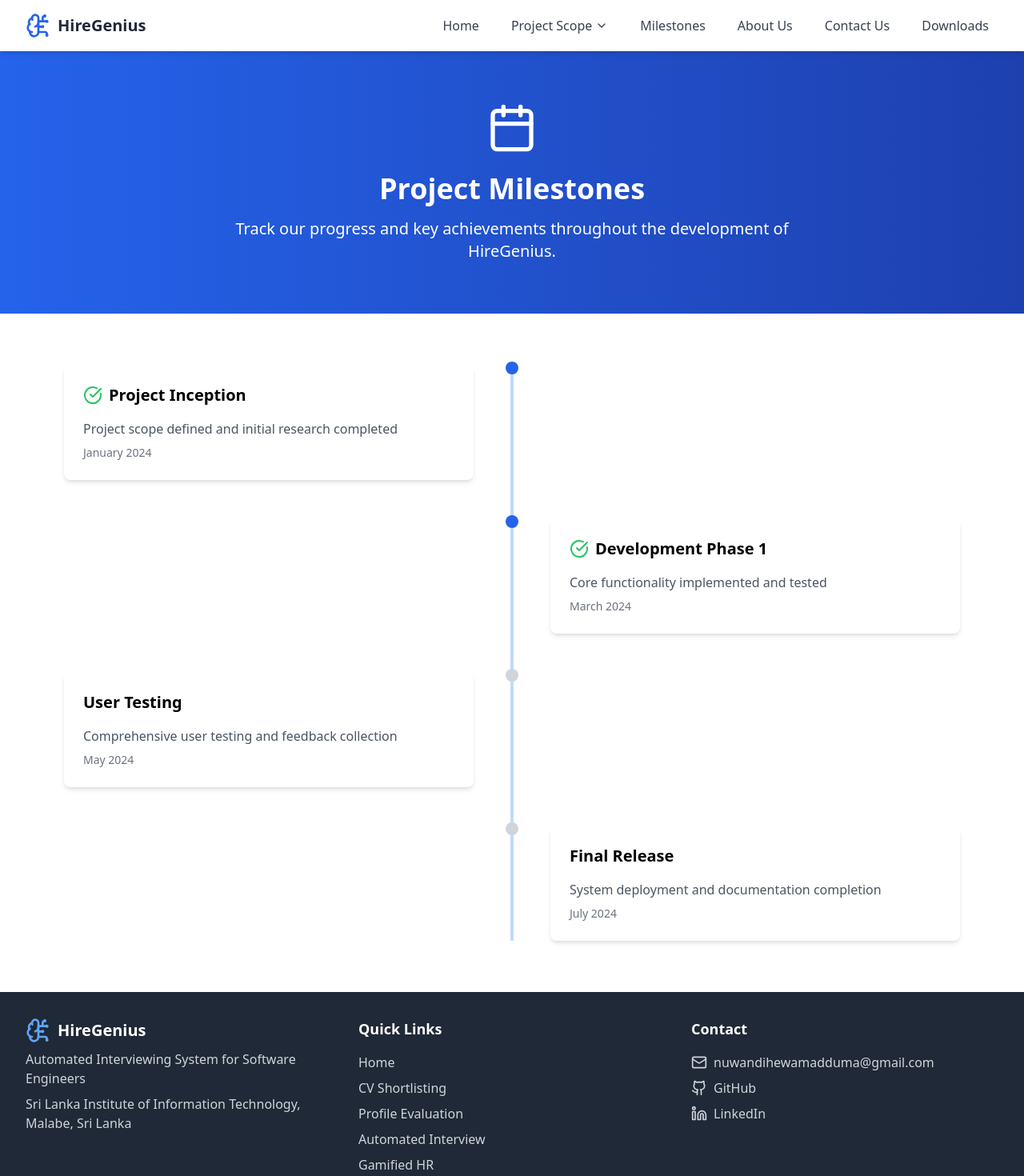
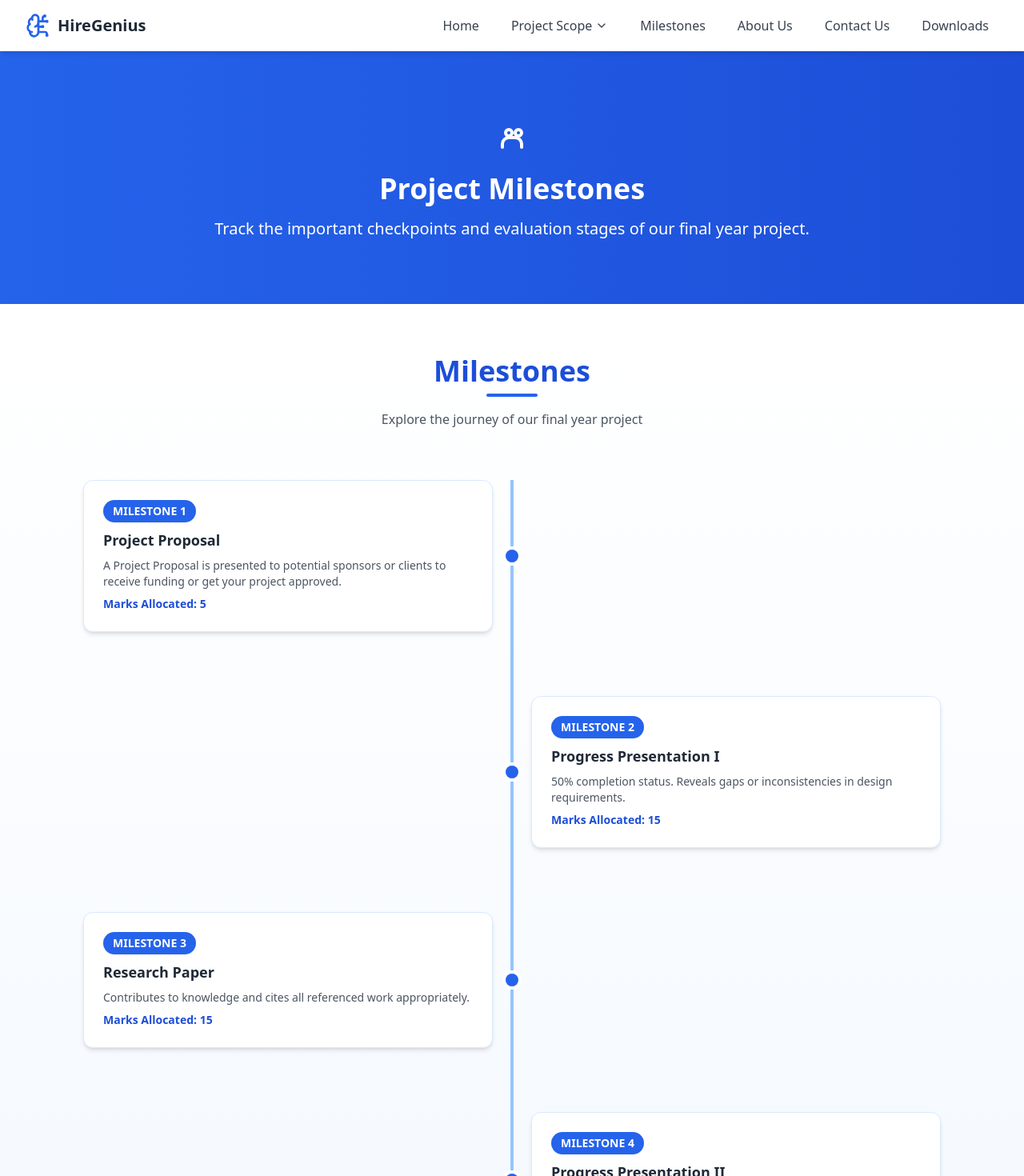
Before and after one commit to Rishen-Lithan/Hire-Genius-Static-Application, a React app: page /milestones in a window 1280 px wide. Shown: the top 1470 px of the page at 80% size. Built offline with nearby package versions, Linux system fonts and the light colour scheme; the HTML template or start-up script is replaced by a standard one.

Commit message:
Updated Milestones.tsx

```diff
--- a/src/pages/Milestones.tsx
+++ b/src/pages/Milestones.tsx
@@ -1,102 +1,137 @@
-import React from 'react';
-import { CalendarIcon, CheckCircleIcon } from 'lucide-react';
+import React, { useEffect, useState } from 'react';
+import { motion } from 'framer-motion';
+
 const Milestones = () => {
-  return <div className="w-full bg-white">
-      {/* Header */}
-      <section className="bg-gradient-to-r from-blue-600 to-blue-800 text-white py-16">
-        <div className="max-w-7xl mx-auto px-4 sm:px-6 lg:px-8">
-          <div className="flex flex-col items-center text-center">
-            <CalendarIcon className="h-16 w-16 mb-6" />
+  const [visibleItems, setVisibleItems] = useState<number[]>([]);
+
+  const isInViewport = (element: HTMLElement) => {
+    const rect = element.getBoundingClientRect();
+    return rect.top < window.innerHeight && rect.bottom >= 0;
+  };
+
+  useEffect(() => {
+    const handleScroll = () => {
+      const milestoneElements = document.querySelectorAll('.milestone-item');
+      milestoneElements.forEach((element, index) => {
+        if (isInViewport(element as HTMLElement) && !visibleItems.includes(index)) {
+          setVisibleItems(prev => [...prev, index]);
+        }
+      });
+    };
+
+    handleScroll();
+    window.addEventListener('scroll', handleScroll);
+    return () => window.removeEventListener('scroll', handleScroll);
+  }, [visibleItems]);
+
+  const milestones = [
+    {
+      title: 'Project Proposal',
+      description: 'A Project Proposal is presented to potential sponsors or clients to receive funding or get your project approved.',
+      marks: 5,
+    },
+    {
+      title: 'Progress Presentation I',
+      description: '50% completion status. Reveals gaps or inconsistencies in design requirements.',
+      marks: 15,
+    },
+    {
+      title: 'Research Paper',
+      description: 'Contributes to knowledge and cites all referenced work appropriately.',
+      marks: 15,
+    },
+    {
+      title: 'Progress Presentation II',
+      description: '80% completion status. Demonstration with thesis presentation.',
+      marks: 15,
+    },
+    {
+      title: 'Research Logbook',
+      description: 'Project status through logbook, including status documents 1 & 2.',
+      marks: 5,
+    },
+    {
+      title: 'Final Presentation & Viva',
+      description: 'Final Viva assesses individual contribution to the project.',
+      marks: 20,
+    },
+  ];
+
+  return (
+    <div className="w-full min-h-screen">
+      {/* Milestone Page Header Section */}
+      <div className="w-full bg-gradient-to-r from-blue-600 to-blue-700 py-20 text-center text-white">
+        <div className="max-w-4xl mx-auto px-4">
+          {/* Icon */}
+          <div className="flex justify-center mb-6">
+            <svg xmlns="http://www.w3.org/2000/svg" className="h-12 w-12 text-white" fill="none" viewBox="0 0 24 24" stroke="currentColor">
+              <path strokeLinecap="round" strokeLinejoin="round" strokeWidth={2} d="M12 11c0 1.105-.895 2-2 2s-2-.895-2-2 .895-2 2-2 2 .895 2 2zM18 11c0 1.105-.895 2-2 2s-2-.895-2-2 .895-2 2-2 2 .895 2 2zM6 20v-2a4 4 0 014-4h4a4 4 0 014 4v2" />
+            </svg>
+          </div>
+          {/* Heading */}
           <h1 className="text-4xl font-bold mb-4">Project Milestones</h1>
-            <p className="text-xl max-w-3xl">
-              Track our progress and key achievements throughout the development
-              of HireGenius.
+          {/* Subheading */}
+          <p className="text-lg md:text-xl">
+            Track the important checkpoints and evaluation stages of our final year project.
           </p>
         </div>
       </div>
-      </section>
+
       {/* Timeline Section */}
-      <section className="py-16">
-        <div className="max-w-7xl mx-auto px-4 sm:px-6 lg:px-8">
+      <div className="bg-gradient-to-b from-white to-blue-50 py-16">
+        <div className="max-w-6xl mx-auto px-4">
+          <div className="text-center mb-16">
+            <h1 className="text-4xl font-bold text-blue-700 relative inline-block">
+              Milestones
+              <div className="w-16 h-1 bg-blue-600 mt-2 mx-auto rounded-full"></div>
+            </h1>
+            <p className="text-md text-gray-600 mt-4">Explore the journey of our final year project</p>
+          </div>
+
           <div className="relative">
-            <div className="absolute left-1/2 transform -translate-x-1/2 w-1 h-full bg-blue-200"></div>
-            <div className="space-y-12">
-              {/* Milestone 1 */}
-              <div className="relative">
-                <div className="absolute left-1/2 transform -translate-x-1/2 -mt-1">
-                  <div className="w-4 h-4 rounded-full bg-blue-600"></div>
+            {/* Timeline vertical line */}
+            <motion.div
+              initial={{ height: 0 }}
+              animate={{ height: '100%' }}
+              transition={{ duration: 1.5 }}
+              className="absolute left-1/2 transform -translate-x-1/2 w-1 bg-blue-300 z-0"
+            ></motion.div>
+
+            {milestones.map((item, index) => {
+              const isLeft = index % 2 === 0;
+              const visible = visibleItems.includes(index);
+
+              return (
+                <motion.div
+                  key={index}
+                  className={`milestone-item relative flex mb-20 items-center z-10 ${isLeft ? 'flex-row' : 'flex-row-reverse'}`}
+                  initial={{ opacity: 0, x: isLeft ? -100 : 100 }}
+                  animate={visible ? { opacity: 1, x: 0 } : {}}
+                  transition={{ duration: 0.8, ease: 'easeOut' }}
+                >
+                  <div className="w-1/2 px-6">
+                    <div className="bg-white border border-blue-100 rounded-xl p-6 shadow-md hover:shadow-lg transition duration-300">
+                      <div className="text-sm font-semibold text-white bg-blue-600 inline-block px-3 py-1 rounded-full mb-2">
+                        MILESTONE {index + 1}
                       </div>
-                <div className="ml-auto mr-8 w-1/2 pr-8 md:pr-12 md:mr-auto md:ml-0 md:w-1/2 md:pl-12">
-                  <div className="bg-white p-6 rounded-lg shadow-md">
-                    <div className="flex items-center mb-4">
-                      <CheckCircleIcon className="h-6 w-6 text-green-500 mr-2" />
-                      <h3 className="text-xl font-semibold">
-                        Project Inception
-                      </h3>
-                    </div>
-                    <p className="text-gray-600">
-                      Project scope defined and initial research completed
-                    </p>
-                    <p className="text-sm text-gray-500 mt-2">January 2024</p>
+                      <h3 className="text-lg font-bold text-gray-800 mb-2">{item.title}</h3>
+                      <p className="text-sm text-gray-600 mb-2">{item.description}</p>
+                      <p className="text-sm font-semibold text-blue-700">Marks Allocated: {item.marks}</p>
                     </div>
                   </div>
-              </div>
-              {/* Milestone 2 */}
-              <div className="relative">
-                <div className="absolute left-1/2 transform -translate-x-1/2 -mt-1">
-                  <div className="w-4 h-4 rounded-full bg-blue-600"></div>
-                </div>
-                <div className="mr-auto ml-8 w-1/2 pl-8 md:pl-12 md:ml-auto md:mr-0 md:w-1/2 md:pr-12">
-                  <div className="bg-white p-6 rounded-lg shadow-md">
-                    <div className="flex items-center mb-4">
-                      <CheckCircleIcon className="h-6 w-6 text-green-500 mr-2" />
-                      <h3 className="text-xl font-semibold">
-                        Development Phase 1
-                      </h3>
-                    </div>
-                    <p className="text-gray-600">
-                      Core functionality implemented and tested
-                    </p>
-                    <p className="text-sm text-gray-500 mt-2">March 2024</p>
-                  </div>
-                </div>
-              </div>
-              {/* Milestone 3 */}
-              <div className="relative">
-                <div className="absolute left-1/2 transform -translate-x-1/2 -mt-1">
-                  <div className="w-4 h-4 rounded-full bg-gray-300"></div>
-                </div>
-                <div className="ml-auto mr-8 w-1/2 pr-8 md:pr-12 md:mr-auto md:ml-0 md:w-1/2 md:pl-12">
-                  <div className="bg-white p-6 rounded-lg shadow-md">
-                    <h3 className="text-xl font-semibold mb-4">User Testing</h3>
-                    <p className="text-gray-600">
-                      Comprehensive user testing and feedback collection
-                    </p>
-                    <p className="text-sm text-gray-500 mt-2">May 2024</p>
-                  </div>
-                </div>
-              </div>
-              {/* Milestone 4 */}
-              <div className="relative">
-                <div className="absolute left-1/2 transform -translate-x-1/2 -mt-1">
-                  <div className="w-4 h-4 rounded-full bg-gray-300"></div>
-                </div>
-                <div className="mr-auto ml-8 w-1/2 pl-8 md:pl-12 md:ml-auto md:mr-0 md:w-1/2 md:pr-12">
-                  <div className="bg-white p-6 rounded-lg shadow-md">
-                    <h3 className="text-xl font-semibold mb-4">
-                      Final Release
-                    </h3>
-                    <p className="text-gray-600">
-                      System deployment and documentation completion
-                    </p>
-                    <p className="text-sm text-gray-500 mt-2">July 2024</p>
+
+                  {/* Milestone dot */}
+                  <div className="absolute left-1/2 transform -translate-x-1/2 w-6 h-6 bg-blue-600 rounded-full border-4 border-white z-10"></div>
+
+                  <div className="w-1/2"></div>
+                </motion.div>
+              );
+            })}
           </div>
         </div>
       </div>
     </div>
-          </div>
-        </div>
-      </section>
-    </div>;
+  );
 };
+
 export default Milestones;
```
Also changed, not shown: package.json (+8 -7 lines), 1 other file (tests, documents, lock files or other folders). Lines whose indentation alone changed are shown as unchanged.
